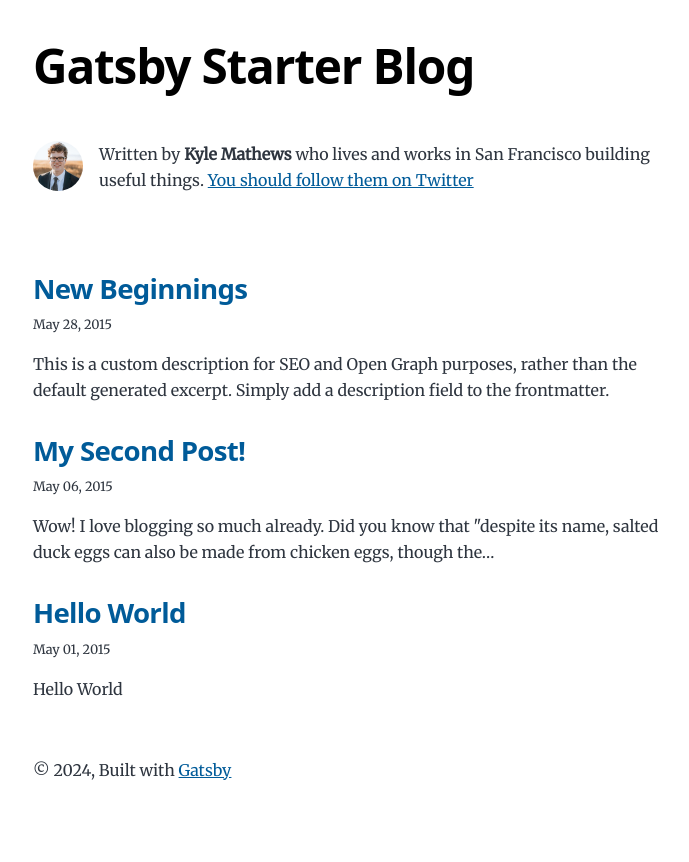
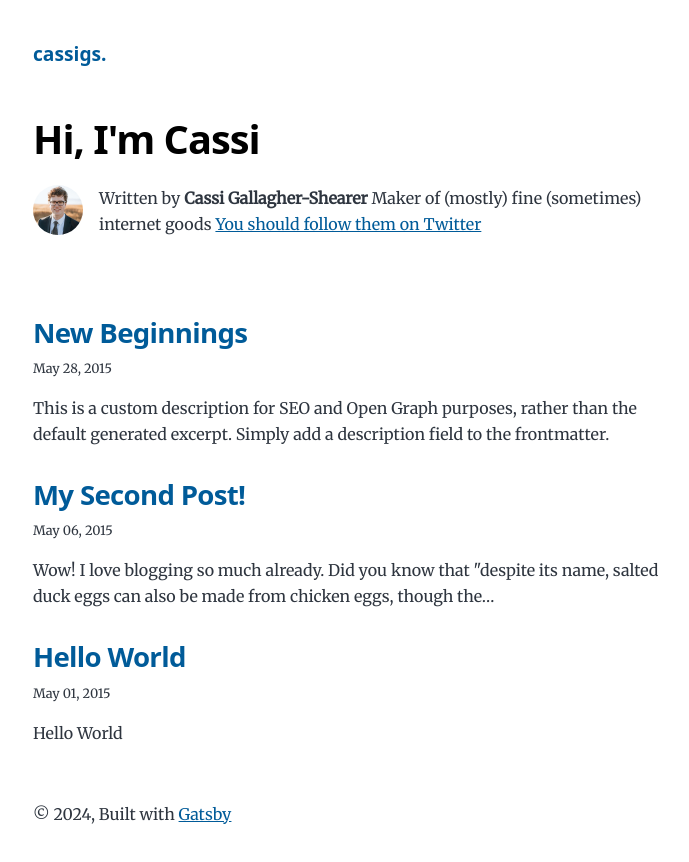
Before and after one commit to CassiGS/jamstack-portfolio, a Gatsby site: page / in a window 1280 px wide. Shown: the whole page, without its empty margins (291-980 px from the left). Built offline with nearby package versions, Linux system fonts and the light colour scheme; Gatsby itself is replaced by a stand-in of ours.

Commit message:
Adjust blog name and hero and header style

```diff
--- a/gatsby-config.js
+++ b/gatsby-config.js
@@ -9,15 +9,16 @@
  */
 module.exports = {
   siteMetadata: {
-    title: `Gatsby Starter Blog`,
+    title: `cassigs.`,
     author: {
-      name: `Kyle Mathews`,
-      summary: `who lives and works in San Francisco building useful things.`,
+      name: `Cassi Gallagher-Shearer`,
+      summary: `Maker of (mostly) fine (sometimes) internet goods`,
     },
     description: `A starter blog demonstrating what Gatsby can do.`,
     siteUrl: `https://gatsbystarterblogsource.gatsbyjs.io/`,
     social: {
-      twitter: `kylemathews`,
+      github: `#`,
+      instagram: `#`,
     },
   },
   plugins: [
--- a/src/components/layout.js
+++ b/src/components/layout.js
@@ -4,25 +4,14 @@ import { Link } from "gatsby"
 const Layout = ({ location, title, children }) => {
   const rootPath = `${__PATH_PREFIX__}/`
   const isRootPath = location.pathname === rootPath
-  let header
-
-  if (isRootPath) {
-    header = (
-      <h1 className="main-heading">
-        <Link to="/">{title}</Link>
-      </h1>
-    )
-  } else {
-    header = (
-      <Link className="header-link-home" to="/">
-        {title}
-      </Link>
-    )
-  }
 
   return (
     <div className="global-wrapper" data-is-root-path={isRootPath}>
-      <header className="global-header">{header}</header>
+      <header className="global-header">
+        <Link className="header-link-home" to="/">
+          {title}
+        </Link>
+      </header>
       <main>{children}</main>
       <footer>
         © {new Date().getFullYear()}, Built with
--- a/src/pages/index.js
+++ b/src/pages/index.js
@@ -24,6 +24,7 @@ const BlogIndex = ({ data, location }) => {
 
   return (
     <Layout location={location} title={siteTitle}>
+      <h1>Hi, I'm Cassi</h1>
       <Bio />
       <ol style={{ listStyle: `none` }}>
         {posts.map(post => {
```
